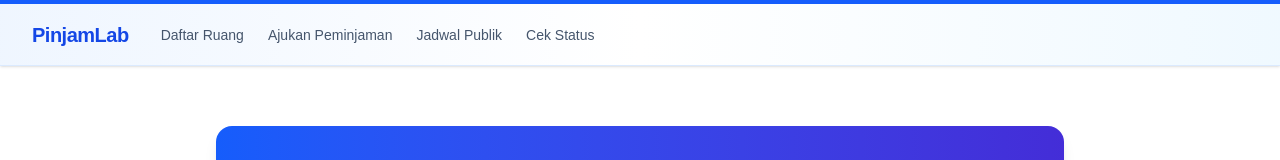
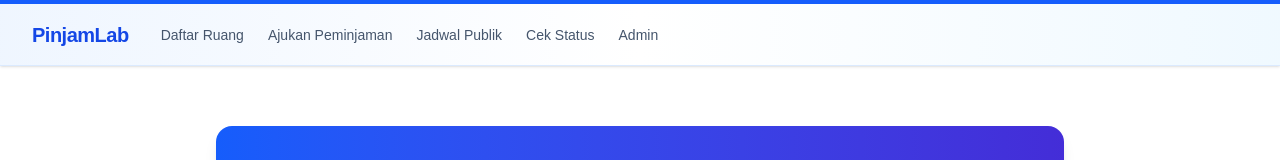
Before and after one commit to reirpl1/PinjamLab, a Next.js app: page / in a window 1280 px wide. Shown: the top 160 px of the page. Built offline with nearby package versions, Linux system fonts and the light colour scheme.

Commit message:
menambahkan menu Admin di Navbar

```diff
--- a/components/Navbar.tsx
+++ b/components/Navbar.tsx
@@ -8,6 +8,7 @@ const menu = [
   { href: "/pinjam", teks: "Ajukan Peminjaman" },
   { href: "/peminjaman", teks: "Jadwal Publik" },
   { href: "/cek", teks: "Cek Status" },
+  { href: "/admin", teks: "Admin" },
 ];
 
 export default function Navbar() {
```
